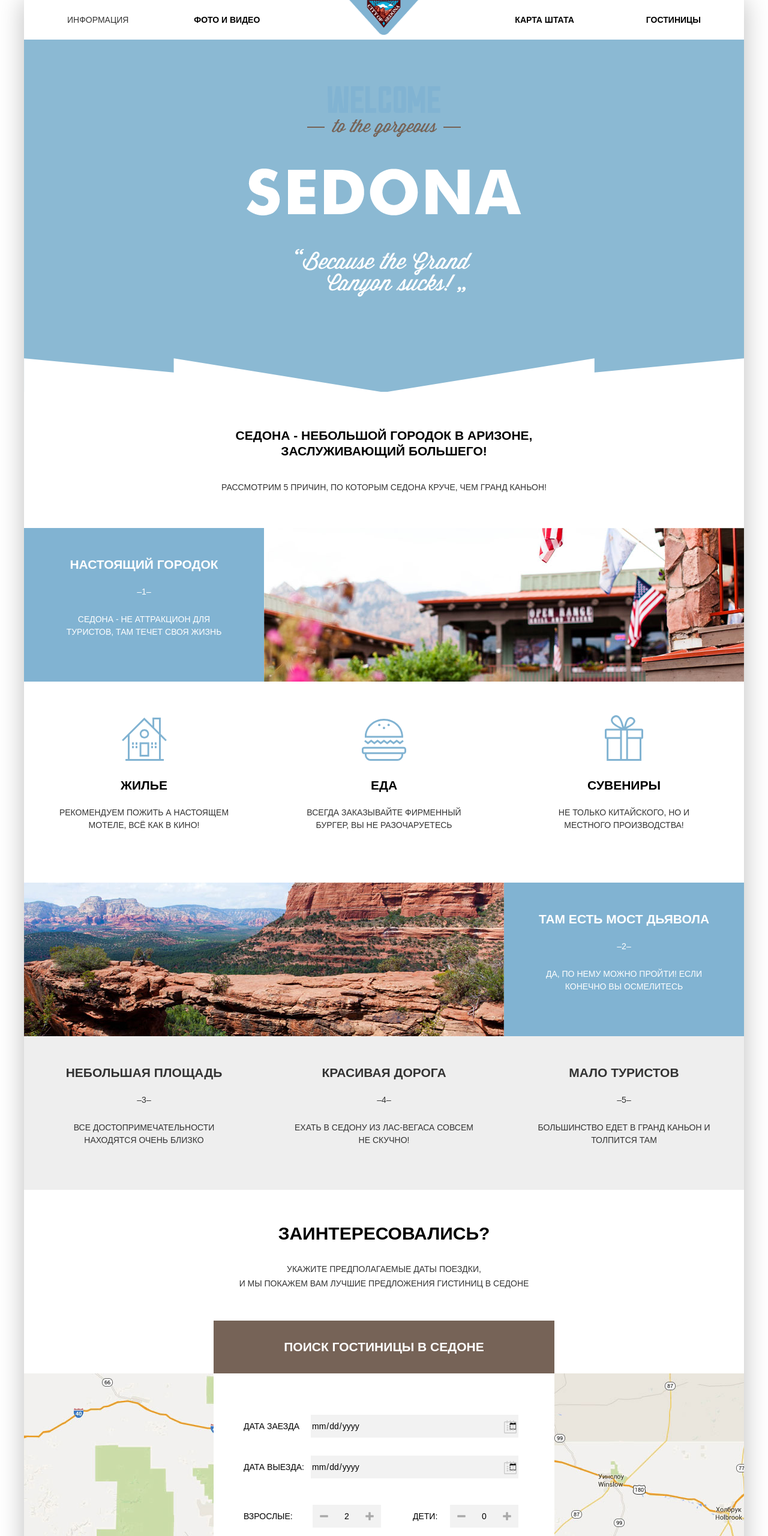
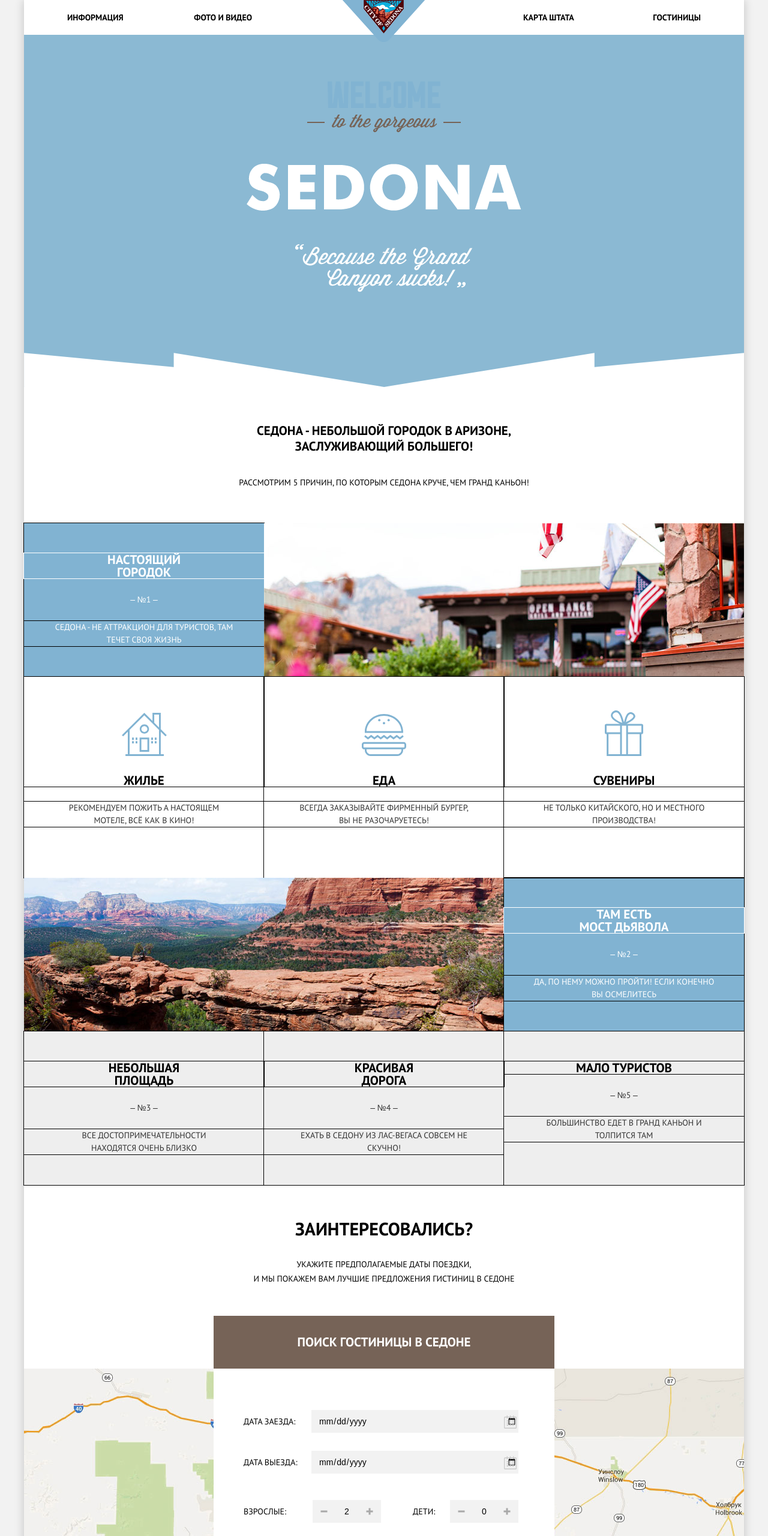
Before and after one commit to Lobochkin/248841-sedona, a website: page index.html in a window 1280 px wide. Shown: the top 2560 px of the page at 60% size. Drawn offline with Linux system fonts and the light colour scheme.

Commit message:
исправления

```diff
--- a/css/style.css
+++ b/css/style.css
@@ -1,23 +1,24 @@
 @font-face {
   font-family: "PT Sans";
-  src: url("fonts/ptsansbold.woff2") format("woff2"), url("font/ptsansbold.woff") format("woff");
+  src: url("../fonts/ptsansbold.woff2") format("woff2"), url("../fonts/ptsansbold.woff") format("woff");
   font-weight: bold;
 }
 
 @font-face {
   font-family: "PT Sans";
-  src: url("fonts/ptsans.woff2") format("woff2"), url("font/ptsans.woff") format("woff");
+  src: url("../fonts/ptsans.woff2") format("woff2"), url("../fonts/ptsans.woff") format("woff");
 }
 
 body {
+  min-width: 1200px;
   margin: 0;
   padding: 0;
-  font-family: "PT Sans ", Arial, sans-serif;
+  font-family: "PT Sans", Arial, sans-serif;
   font-size: 14px;
   line-height: 21px;
-  color: #333;
+  color: #000;
   text-transform: uppercase;
-  background-color: #fff;
+  background-color: #f2f2f2;
 }
 
 a {
@@ -41,10 +42,10 @@ img {
 }
 
 .container {
-  min-width: 768px;
-  max-width: 1200px;
+  width: 1200px;
   margin: 0 auto;
-  box-shadow: 0 0 40px #bdbdbd;
+  background-color: #fff;
+  box-shadow: 0 0 15px 0 rgba(0, 1, 1, 0.2);
 }
 
 .main-navigation {
@@ -56,8 +57,9 @@ img {
   top: 0;
   left: 50%;
   transform: translateX(-50%);
-  width: 115px;
-  height: 40px;
+  width: 138px;
+  height: 70px;
+  z-index: 1;
 }
 
 .site-navigation {
@@ -67,6 +69,26 @@ img {
   justify-content: space-between;
   align-items: center;
   list-style: none;
+}
+
+.site-navigation li {
+  padding-top: 16px;
+  padding-bottom: 16px;
+  width: 20%;
+}
+
+.site-navigation li:nth-child(1),
+.site-navigation li:nth-child(2) {
+  text-align: left;
+}
+
+.site-navigation li:nth-child(3),
+.site-navigation li:nth-child(4) {
+  text-align: right;
+}
+
+.site-navigation li:nth-child(2) {
+  margin-right: 20%;
 }
 
 .site-navigation a {
@@ -88,45 +110,23 @@ img {
   color: #766357;
 }
 
-.site-navigation li {
-  padding-top: 20px;
-  padding-bottom: 20px;
-  width: 20%;
-}
-
-.site-navigation li:nth-child(1),
-.site-navigation li:nth-child(2) {
-  text-align: left;
-}
-
-.site-navigation li:nth-child(3),
-.site-navigation li:nth-child(4) {
-  text-align: right;
-}
-
-.site-navigation li:nth-child(2) {
-  margin-right: 20%;
-}
-
 .intro {
   position: relative;
   height: 510px;
   padding-top: 77px;
   background: url(../img/mountains.jpg) no-repeat center center #8bb9d3;
   background-size: cover;
-  z-index: -1;
 }
 
 .intro::before {
   content: "";
   position: absolute;
-  display: block;
   width: 100%;
-  height: 56px;
+  height: 57px;
   bottom: 0;
-  left: 50%;
-  transform: translateX(-50%);
-  background: url(../img/mask.png) no-repeat;
+  left: 0;
+  right: 0;
+  background: url(../img/mask.png) no-repeat center;
 }
 
 .intro img {
@@ -146,7 +146,6 @@ img {
   margin: 0 0 34px;
   padding: 0;
   font-weight: bold;
-  color: #000;
   font-size: 21px;
   line-height: 26px;
 }
@@ -157,35 +156,18 @@ img {
   padding: 0;
   flex-wrap: wrap;
   list-style: none;
+  background-color: #81b3d2;
 }
 
 .features-item {
   width: 33.3334%;
   min-height: 256px;
-  background-color: #81b3d2;
+  color: #fff;
   box-sizing: border-box;
   margin: 0 auto;
-  padding: 50px 50px 60px;
+  padding: 50px 0;
   text-align: center;
-}
-
-.features-item-white {
-  color: #fff;
-}
-
-.features-item-gray {
-  background-color: #eee;
-}
-
-.features-image {
-  width: 66.6667%;
-  height: 256px;
-  overflow: hidden;
-}
-
-.features-item-light {
-  padding: 162px 50px 85px;
-  background-color: #fff;
+  outline: 1px solid #000;
 }
 
 .features-title {
@@ -193,11 +175,8 @@ img {
   font-size: 21px;
   line-height: 21px;
   margin: 0 0 25px;
-  padding: 0;
-}
-
-.features-item-light .features-title {
-  color: #000;
+  padding: 0 30%;
+  outline: 1px solid;
 }
 
 .features-number {
@@ -209,42 +188,74 @@ img {
 
 .features-item p {
   margin: 0;
+  padding: 0 12%;
+  outline: 1px solid #000;
+}
+
+.features-item-light p {
+  padding: 0 13%;
+}
+
+.features-item-gray p {
+  padding: 0 15%;
+}
+
+.features-item-light .features-title {
+  color: #000;
+}
+
+.features-image {
+  width: 66.6667%;
+  height: 256px;
+  overflow: hidden;
+}
+
+.features-item-light {
+  padding-top: 0;
+  padding-bottom: 85px;
+  background-color: #fff;
+}
+
+.features-item-light p {
+  color: #333;
+}
+
+.features-title-home,
+.features-title-eat,
+.features-title-souvenirs {
+  padding-top: 162px;
+}
+
+.features-item-gray {
+  background-color: #eee;
+  color: #000;
+}
+
+.features-item-gray p,
+.features-item-gray .features-number {
+  color: #333;
+}
+
+.features-title::before {
+  content: "";
+  position: absolute;
+  width: 80px;
+  height: 78px;
+  left: 50%;
+  top: 54px;
+  transform: translateX(-50%);
 }
 
 .features-title-home::before {
-  content: "";
-  position: absolute;
-  display: block;
-  width: 80px;
-  height: 78px;
-  left: 50%;
-  top: -108px;
   background: url(../img/icons/icon-1.svg) no-repeat 50% 100%;
-  transform: translateX(-50%);
 }
 
 .features-title-eat::before {
-  content: "";
-  position: absolute;
-  display: block;
-  width: 80px;
-  height: 78px;
-  left: 50%;
-  top: -108px;
   background: url(../img/icons/icon-3.svg) no-repeat 50% 100%;
-  transform: translateX(-50%);
 }
 
 .features-title-souvenirs::before {
-  content: "";
-  position: absolute;
-  display: block;
-  width: 80px;
-  height: 78px;
-  left: 50%;
-  top: -108px;
   background: url(../img/icons/icon-2.svg) no-repeat 50% 100%;
-  transform: translateX(-50%);
 }
 
 .offer {
@@ -255,7 +266,6 @@ img {
 .offer-title {
   font-size: 30px;
   line-height: 36px;
-  color: #000;
   margin: 0 0 29px;
 }
 
@@ -298,9 +308,7 @@ img {
 }
 
 .search-form {
-  font-family: "PT Sans ", Arial, sans-serif;
   line-height: 26px;
-  color: #000;
   background-color: #fff;
   position: absolute;
   top: 0;
@@ -311,36 +319,66 @@ img {
   padding: 55px 60px 55px 50px;
 }
 
-.search-form input,
-.search-btn {
+.search-form-row {
+  display: flex;
+  justify-content: space-between;
+  align-items: center;
+  position: relative;
+}
+
+.search-form-row:nth-child(-n+2) {
+  margin-bottom: 30px;
+}
+
+.search-form-input[type="date"] {
+  display: inline-block;
+  vertical-align: middle;
+  padding-left: 10px;
+  box-sizing: border-box;
+  width: 345px;
+  min-height: 38px;
+  border: 2px solid #f2f2f2;
   background-color: #f2f2f2;
 }
 
-.search-form input:hover,
-.search-form input:focus {
+.search-form-input[type="date"]:hover {
   background-color: #ebebeb;
+  border-color: #ebebeb;
 }
 
-.search-form input:focus {
+.search-form-input[type="date"]:focus {
   background-color: #fff;
+  border-color: #e5e5e5;
+  outline: none;
 }
 
-.search-btn span,
-input span {
-  background-color: #a9a9a9;
+.search-btn-calendar {
+  position: absolute;
+  top: 8px;
+  right: 9px;
+  width: 21px;
+  height: 22px;
+  background-color: transparent;
+  border: none;
+  outline: none;
 }
 
-.search-btn span:hover,
-.search-btn span:focus,
-input span:hover,
-input span:focus {
-  background-color: #000;
+.search-btn-calendar path {
+  fill: #cacaca;
 }
 
-.search-btn span:active,
-input span:active,
-.social-btn {
-  background-color: #81b3d2;
+.search-btn-calendar:hover path,
+.search-btn-calendar:focus path {
+  fill: #000;
+}
+
+.search-btn-calendar:active path {
+  fill: #81b3d2;
+}
+
+.search-form-input,
+.search-btn {
+  background-color: #f2f2f2;
 }
 
 .search-form-btn {
@@ -370,61 +408,6 @@ input span:active,
   color: rgba(255, 255, 255, 0.3);
 }
 
-.search-form p {
-  display: flex;
-  justify-content: space-between;
-  align-items: center;
-  position: relative;
-}
-
-.search-form p:nth-child(-n+2) {
-  margin-bottom: 30px;
-}
-
-input[type="date"] {
-  display: inline-block;
-  vertical-align: middle;
-  width: 345px;
-  min-height: 38px;
-  border: none;
-  background-color: #f2f2f2;
-}
-
-input[type="date"]:focus,
-input[type="date"]:hover {
-  background-color: #ebebeb;
-}
-
-input[type="date"]:focus {
-  background-color: #fff;
-  border: 2px solid #e5e5e5;
-  outline: none;
-}
-
-.search-btn-calendar {
-  position: absolute;
-  top: 8px;
-  right: 9px;
-  width: 21px;
-  height: 22px;
-  background-color: transparent;
-  border: none;
-  outline: none;
-}
-
-.search-btn-calendar path {
-  fill: #cacaca;
-}
-
-.search-btn-calendar:hover path,
-.search-btn-calendar:focus path {
-  fill: #000;
-}
-
-.search-btn-calendar:active path {
-  fill: #81b3d2;
-}
-
 .number {
   display: flex;
 }
@@ -435,7 +418,7 @@ input[type="date"]:focus {
   justify-content: flex-end;
 }
 
-.number-person input {
+.number-person .search-form-input {
   padding: 0;
   width: 38px;
   height: 38px;
@@ -460,31 +443,9 @@ input[type="date"]:focus {
   content: "";
   position: absolute;
   width: 11px;
-  height: 1px;
+  height: 3px;
   background-color: #a9a9a9;
-  border: 1px solid #a9a9a9;
   transform: translate(-50%, -50%);
-}
-
-.search-btn-lower:hover::before,
-.search-btn-raise:hover::before,
-.search-btn-raise:hover::after,
-.search-btn-lower:focus::before,
-.search-btn-raise:focus::before,
-.search-btn-raise:focus::after {
-  background-color: #000;
-  border: 1px solid #000;
-}
-
-.search-btn-lower:active::before,
-.search-btn-raise:active::before,
-.search-btn-raise:active::after {
-  background-color: #81b3d2;
-  border: 1px solid #81b3d2;
-}
-
-.number-person:nth-last-child(2) .search-btn-lower {
-  margin-left: auto;
 }
 
 .search-btn-raise {
@@ -499,9 +460,8 @@ input[type="date"]:focus {
   content: "";
   position: absolute;
   width: 11px;
-  height: 1px;
+  height: 3px;
   background-color: #a9a9a9;
-  border: 1px solid #a9a9a9;
   transform: translate(-50%, -50%);
 }
 
@@ -511,10 +471,28 @@ input[type="date"]:focus {
   top: 50%;
   left: 50%;
   width: 11px;
-  height: 1px;
+  height: 3px;
   background-color: #a9a9a9;
-  border: 1px solid #a9a9a9;
   transform: translate(-50%, -50%) rotate(90deg);
+}
+
+.search-btn-lower:hover::before,
+.search-btn-raise:hover::before,
+.search-btn-raise:hover::after,
+.search-btn-lower:focus::before,
+.search-btn-raise:focus::before,
+.search-btn-raise:focus::after {
+  background-color: #000;
+}
+
+.search-btn-lower:active::before,
+.search-btn-raise:active::before,
+.search-btn-raise:active::after {
+  background-color: #81b3d2;
+}
+
+.number-person:nth-last-child(2) .search-btn-lower {
+  margin-left: auto;
 }
 
 .main-footer-wrapper,
@@ -522,9 +500,7 @@ input[type="date"]:focus {
   display: flex;
   justify-content: space-around;
   align-items: center;
-  min-width: 780px;
-  max-width: 1200px;
-  padding: 36px 6%;
+  padding: 36px 0;
   margin: 0;
 }
 
@@ -539,10 +515,19 @@ input[type="date"]:focus {
   text-align: center;
 }
 
+.main-footer-wrapper p,
+.inner-footer p,
+.footer-social {
+  width: 33.3334%;
+  text-align: center;
+  outline: 1px solid;
+}
+
+
 .social-list {
   display: flex;
   list-style: none;
-  margin: 0;
+  margin: 0 auto;
   padding: 0;
   width: 150px;
   justify-content: space-between;
@@ -555,29 +540,32 @@ input[type="date"]:focus {
   justify-content: center;
   width: 46px;
   height: 48px;
-  background-color: #81b3d2;
 }
 
-.social-btn path {
-  fill: #FFF;
+.tw-btn {
+  background: url(../img/icons/twitter.svg) no-repeat center #81b3d2;
 }
 
-.social-btn:active {
-  background-color: #5496bd;
+.fb-btn {
+  background: url(../img/icons/fb-icon.svg) no-repeat center #81b3d2;
 }
 
-.social-btn:active path {
-  fill: rgba(255, 255, 255, 0.3);
+.yt-btn {
+  background: url(../img/icons/youtube.svg) no-repeat center #81b3d2;
+}
+
+.social-list a:active {
+  background-color: rgba(84, 150, 189, 0.3);
 }
 
 .main-footer-wrapper .copyright,
 .inner-footer .copyright {
   display: flex;
   align-items: center;
+  justify-content: center;
   margin: 0;
   font-size: 14px;
   line-height: 26px;
-  color: #000;
   background-color: white;
 }
 
@@ -602,8 +590,6 @@ input[type="date"]:focus {
 
 .filters-search {
   display: flex;
-  min-width: 768px;
-  max-width: 1200px;
   flex-wrap: wrap;
 }
 
@@ -651,7 +637,20 @@ input[type="date"]:focus {
 
 .filter-option {
   position: relative;
-  margin: 0 10px 31px 40px;
+  height: 23px;
+  margin: 0 10px 22px 0;
+}
+
+.filter-option:last-child {
+  margin-bottom: 31px;
+}
+
+.filter-label {
+  line-height: 23px;
+  vertical-align: middle;
+  padding-left: 40px;
+  cursor: pointer;
+  color: #fff;
 }
 
 .filter-label::before {
@@ -659,9 +658,9 @@ input[type="date"]:focus {
   position: absolute;
   width: 23px;
   height: 23px;
-  left: -40px;
+  left: 0;
   top: 0;
-  background: url(../img/icons/checkbox-off.svg) center;
+  background: url(../img/icons/checkbox-off.svg);
 }
 
 .filter-label::after {
@@ -670,32 +669,26 @@ input[type="date"]:focus {
   position: absolute;
   width: 27px;
   height: 23px;
-  left: -40px;
+  left: 0;
   top: 0;
-  background: url(../img/icons/checkbox-on.svg) center;
+  background: url(../img/icons/checkbox-on.svg);
 }
 
-.filter-field:checked+.filter-label::after {
+.filter-field:checked + .filter-label::after {
   display: block;
 }
 
-.filter-field:checked+.filter-label:before {
+.filter-field:checked + .filter-label::before {
   display: none;
 }
 
-.filter-field:disabled+.filter-label::before,
-.filter-field:disabled+.filter-label::after {
+.filter-field:disabled + .filter-label::before,
+.filter-field:disabled + .filter-label::after {
   opacity: 0.5;
-}
-
-.filter-label {
-  cursor: pointer;
-  color: #fff;
 }
 
 .filter-price {
   width: 318px;
-  border-bottom: 1px solid #e5e5e5;
 }
 
 .filter-price-title {
@@ -759,9 +752,13 @@ input[type="date"]:focus {
 
 .range-toggle {
   position: absolute;
+  box-sizing: border-box;
   width: 20px;
-  height: 23px;
-  background: url(../img/icons/filter-button.svg) no-repeat;
+  height: 20px;
+  background-color: #ababab;
+  box-shadow: 0 2px 5px rgba(255, 255, 255, 0.5);
+  border: 8px solid #fff;
+  border-radius: 50%;
   transform: translate(-50%, -11px);
   cursor: pointer;
 }
@@ -882,8 +879,6 @@ input[type="date"]:focus {
 }
 
 .hotels-list {
-  min-width: 768px;
-  max-width: 1200px;
   margin: 0;
   padding: 0;
 }
--- a/index.html
+++ b/index.html
@@ -16,7 +16,7 @@
           <img src="img/logo.png" width="138" height="70" alt="Логотип Sedona">
         </a>
         <ul class="site-navigation">
-          <li>Информация</li>
+          <li><a href="#">Информация</a></li>
           <li><a href="#">Фото и видео</a></li>
           <li><a href="#">Карта штата</a></li>
           <li><a href="hotel.html">Гостиницы</a></li>
@@ -28,18 +28,17 @@
       <div class="intro"><img src="img/welcome.png" width="458" height="352" alt="WELCOME to SEDONA"></div>
       <div class="promo-text">
         <h1 class="main-title">Седона - небольшой городок в аризоне, заслуживающий большего!</h1>
-        Рассмотрим 5 причин, по которым седона круче, чем гранд каньон!
+        <p>
+          Рассмотрим 5 причин, по которым седона круче, чем гранд каньон!</p>
       </div>
       <section class="features">
         <h2 class="visually-hidden">Преимущества седоны</h2>
         <ul class="features-list">
 
           <li class="features-item">
-            <div class="features-item-white">
             <h3 class="features-title">Настоящий городок</h3>
-              <span class="features-number">&ndash;1&ndash;</span>
+            <span class="features-number">&ndash; №1 &ndash;</span>
             <p>Седона - не аттракцион для туристов, там течет своя жизнь</p>
-            </div>
           </li>
           <li class="features-image">
             <img src="img/homes.jpg" width="800" height="401" alt="фотография домов">
@@ -50,7 +49,7 @@
           </li>
           <li class="features-item features-item-light">
             <h3 class="features-title features-title-eat">Еда</h3>
-            <p>Всегда заказывайте фирменный бургер, вы не разочаруетесь</p>
+            <p>Всегда заказывайте фирменный бургер, вы не разочаруетесь!</p>
           </li>
           <li class="features-item features-item-light">
             <h3 class="features-title features-title-souvenirs">Сувениры</h3>
@@ -61,28 +60,26 @@
             <img src="img/rocks.jpg" width="800" height="400" alt="фотография моста">
           </li>
           <li class="features-item">
-            <div class="features-item-white">
-              <h3 class="features-title">Там есть мост дьявола</h3>
-              <span class="features-number">&ndash;2&ndash;</span>
-              <p>Да, по нему можно пройти! если конечно вы осмелитесь</p>
-            </div>
+            <h3 class="features-title">Там есть<br>мост дьявола</h3>
+            <span class="features-number">&ndash; №2 &ndash;</span>
+            <p>Да, по нему можно пройти! Если конечно вы осмелитесь</p>
           </li>
 
           <li class="features-item features-item-gray">
             <h3 class="features-title features-title-black">Небольшая площадь</h3>
-            <span class="features-number">&ndash;3&ndash;</span>
+            <span class="features-number">&ndash; №3 &ndash;</span>
             <p>Все достопримечательности находятся очень близко</p>
           </li>
 
           <li class="features-item features-item-gray">
             <h3 class="features-title features-title-black">Красивая дорога</h3>
-            <span class="features-number">&ndash;4&ndash;</span>
+            <span class="features-number">&ndash; №4 &ndash;</span>
             <p>Ехать в седону из лас-вегаса совсем не скучно!</p>
           </li>
 
           <li class="features-item features-item-gray">
             <h3 class="features-title features-title-black">Мало туристов</h3>
-            <span class="features-number">&ndash;5&ndash;</span>
+            <span class="features-number">&ndash; №5 &ndash;</span>
             <p>Большинство едет в гранд каньон и толпится там</p>
           </li>
 
@@ -99,31 +96,31 @@
       <div class="map"><img src="img/map.jpg" width="1200" height="593" alt="Карта расположения Седоны">
       </div>
       <div class="search-popup">
-        <form class="search-form" action="echo.htmlacademy.ru" method="post">
-          <p>
-            <label for="datein">Дата заезда</label>
-            <input id="datein" type="date" name="datein" value="08.10.2017"><button class="search-btn-calendar"><span class="visually-hidden">Календарь</span>
+        <form class="search-form" href="search-form.html" action="echo.htmlacademy.ru" method="post">
+          <p class="search-form-row">
+            <label for="datein">Дата заезда:</label>
+            <input class="search-form-input" id="datein" type="date" name="datein" value="08.10.2017"><button class="search-btn-calendar"><span class="visually-hidden">Календарь</span>
             <svg xmlns="http://www.w3.org/2000/svg" width="21" height="22" viewBox="0 0 21 22"><path d="M19.251 2.025h-2.845V.648c0-.381-.294-.689-.656-.689-.363 0-.656.308-.656.689v1.377h-3.938V.648c0-.381-.294-.689-.655-.689-.363 0-.657.308-.657.689v1.377H5.906V.648c0-.381-.294-.689-.656-.689-.363 0-.657.308-.657.689v1.377H1.75C.784 2.025 0 2.847 0 3.862v16.302C0 21.179.784 22 1.75 22h17.501c.966 0 1.749-.821 1.749-1.836V3.862c0-1.015-.783-1.837-1.749-1.837zm.437 18.139a.448.448 0 0 1-.437.459H1.75a.45.45 0 0 1-.438-.459V3.862a.45.45 0 0 1 .438-.459h2.844v1.378c0 .381.294.689.657.689.362 0 .656-.308.656-.689V3.403h3.938v1.378c0 .381.294.689.657.689.361 0 .655-.308.655-.689V3.403h3.938v1.378c0 .381.293.689.656.689.362 0 .656-.308.656-.689V3.403h2.845c.241 0 .437.206.437.459v16.302z"/><path d="M4.594 8.225h2.625v2.066H4.594zM4.594 11.668h2.625v2.067H4.594zM4.594 15.112h2.625v2.066H4.594zM9.188 15.112h2.625v2.066H9.188zM9.188 11.668h2.625v2.067H9.188zM9.188 8.225h2.625v2.066H9.188zM13.781 15.112h2.625v2.066h-2.625zM13.781 11.668h2.625v2.067h-2.625zM13.781 8.225h2.625v2.066h-2.625z"/></svg>
           </button>
           </p>
-          <p>
+          <p class="search-form-row">
             <label for="dateout">Дата выезда:</label>
-            <input id="dateout" type="date" name="dateout" value="08.10.2017"><button class="search-btn-calendar"><span class="visually-hidden">Календарь</span>
+            <input class="search-form-input" id="dateout" type="date" name="dateout" value="08.10.2017"><button class="search-btn-calendar"><span class="visually-hidden">Календарь</span>
             <svg xmlns="http://www.w3.org/2000/svg" width="21" height="22" viewBox="0 0 21 22"><path d="M19.251 2.025h-2.845V.648c0-.381-.294-.689-.656-.689-.363 0-.656.308-.656.689v1.377h-3.938V.648c0-.381-.294-.689-.655-.689-.363 0-.657.308-.657.689v1.377H5.906V.648c0-.381-.294-.689-.656-.689-.363 0-.657.308-.657.689v1.377H1.75C.784 2.025 0 2.847 0 3.862v16.302C0 21.179.784 22 1.75 22h17.501c.966 0 1.749-.821 1.749-1.836V3.862c0-1.015-.783-1.837-1.749-1.837zm.437 18.139a.448.448 0 0 1-.437.459H1.75a.45.45 0 0 1-.438-.459V3.862a.45.45 0 0 1 .438-.459h2.844v1.378c0 .381.294.689.657.689.362 0 .656-.308.656-.689V3.403h3.938v1.378c0 .381.294.689.657.689.361 0 .655-.308.655-.689V3.403h3.938v1.378c0 .381.293.689.656.689.362 0 .656-.308.656-.689V3.403h2.845c.241 0 .437.206.437.459v16.302z"/><path d="M4.594 8.225h2.625v2.066H4.594zM4.594 11.668h2.625v2.067H4.594zM4.594 15.112h2.625v2.066H4.594zM9.188 15.112h2.625v2.066H9.188zM9.188 11.668h2.625v2.067H9.188zM9.188 8.225h2.625v2.066H9.188zM13.781 15.112h2.625v2.066h-2.625zM13.781 11.668h2.625v2.067h-2.625zM13.781 8.225h2.625v2.066h-2.625z"/></svg>
           </button>
           </p>
           <div class="number">
-            <p class="number-person">
+            <p class="search-form-row number-person">
               <label for="grownups">Взрослые:</label>
               <button class="search-btn search-btn-lower"><span class="visually-hidden">Уменьшить</span></button>
-            <input id="grownups" type="text" value="2">
+              <input class="search-form-input" id="grownups" type="text" value="2">
               <button class="search-btn search-btn-raise"><span class="visually-hidden">Увеличить</span></button>
 
             </p>
-          <p class="number-person">
+            <p class="search-form-row number-person">
               <label for="children">Дети:</label>
               <button class="search-btn search-btn-lower"><span class="visually-hidden">Уменьшить</span></button>
-            <input id="children" type="text" value="0">
+              <input class="search-form-input" id="children" type="text" value="0">
               <button class="search-btn search-btn-raise"><span class="visually-hidden">Увеличить</span></button>
           </div>
           </p>
@@ -137,13 +134,13 @@
         <div class="footer-social">
           <ul class="social-list">
             <li><a class="social-btn tw-btn" href="#"><span class="visually-hidden">Ссылка на сайт Твитер</span>
-              <svg xmlns="http://www.w3.org/2000/svg" xmlns:xlink="http://www.w3.org/1999/xlink" width="17" height="15" viewBox="0 0 17 15"><path  d="M10.95.144c1.685-.496 2.984.27 3.577 1.179.673-.231 1.331-.481 2.011-.708a2.345 2.345 0 0 1-.857 1.768c.685.17 1.304-.491 1.304-.491-.169 1-1.006 1.788-1.563 2.024-.231 6.75-3.175 11.217-10.077 11.082h-.446c-.41 0-4.164-.46-4.898-1.887 2.271.196 3.893-.422 4.693-1.177-.96-.3-2.679-.477-2.979-2.95.349.106.564.228 1.19.119C1.705 8.247.374 7.53.448 5.33c.285.328 1.067.536 1.34.472C1.085 5.561-.182 2.442.894.85c1.818 1.854 3.735 3.606 7.152 3.773C8.254 2.33 9.183.793 10.95.144z"/></svg>
+
             </a></li>
             <li><a class="social-btn fb-btn" href="#"><span class="visually-hidden">Ссылка на сайт Фейсбук</span>
-              <svg xmlns="http://www.w3.org/2000/svg" width="12" height="22" viewBox="0 0 12 22"><path  d="M12 4V0H8a4 4 0 0 0-4 4v4H0v4h4v10h4V12h4V8H8V4h4z"/></svg>
+
             </a></li>
             <li><a class="social-btn yt-btn" href="#"><span class="visually-hidden">Ссылка на сайт Ютьюб</span>
-              <svg xmlns="http://www.w3.org/2000/svg" xmlns:xlink="http://www.w3.org/1999/xlink" width="20" height="16" viewBox="0 0 20 16"><path d="M17 0H3C1.35 0 0 1.35 0 3v10c0 1.65 1.35 3 3 3h14c1.65 0 3-1.35 3-3V3c0-1.65-1.35-3-3-3zM6.027 11.998V4.002L15.014 8l-8.987 3.998z"/></svg>
+
             </a></li>
           </ul>
         </div>
```
Also changed, not shown: hotel.html (+1 -1 lines). Lines whose indentation alone changed are shown as unchanged.
